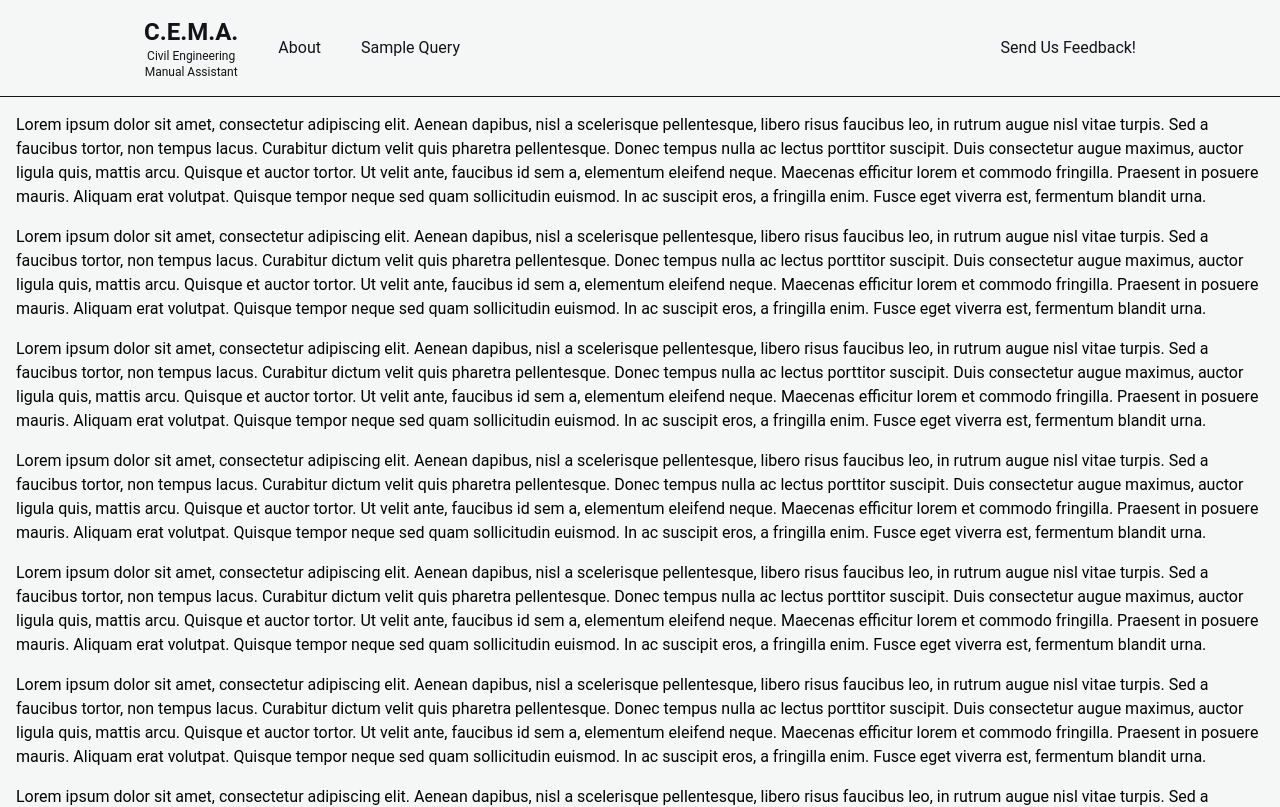
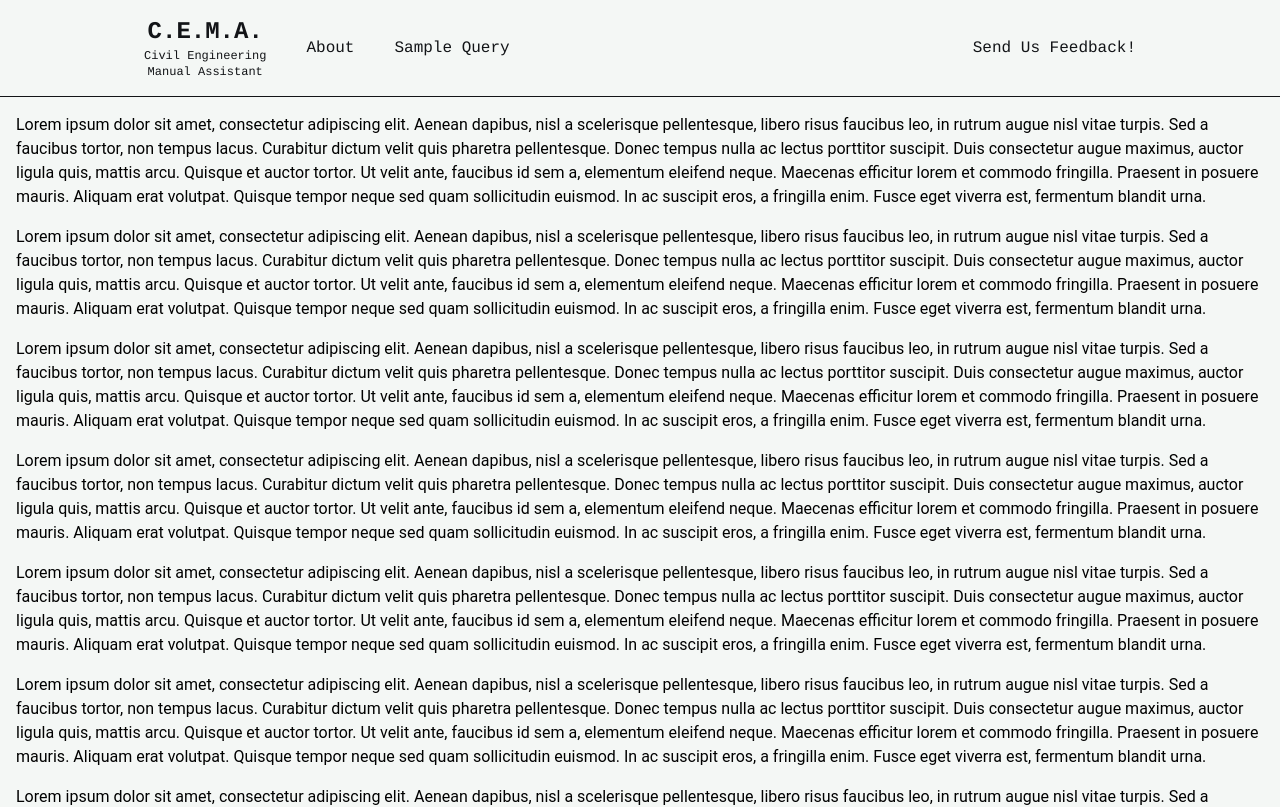
Before and after one commit to cmcrow2/CEMA, a Next.js app: page / in a window 1280 px wide. Shown: the top 807 px of the page. Built offline with nearby package versions, Linux system fonts and the light colour scheme.

Commit message:
style: courier

```diff
--- a/app/components/header/Header.js
+++ b/app/components/header/Header.js
@@ -18,7 +18,7 @@ export default function Header() {
 
   return (
     <>
-      <div className="top-0 sticky inset-0 z-50 h-full">
+      <div className="top-0 sticky inset-0 z-50 h-full font-courier">
         <div className="flex justify-between border-b-[1px] border-black text-black py-2 px-4 md:py-4 md:px-36 bg-mint">
           <div className="flex gap-x-10 items-center">
             <a href="/" className="flex flex-col items-center">
--- a/app/components/header/HeaderModal.js
+++ b/app/components/header/HeaderModal.js
@@ -1,6 +1,6 @@
 export default function HeaderModal({ toggleSlideOver }) {
   return (
-    <div className="sticky top-20">
+    <div className="sticky top-20 font-courier">
       <div
         id="slideover-container"
         className="h-full w-full inset-y-20 invisible"
```
